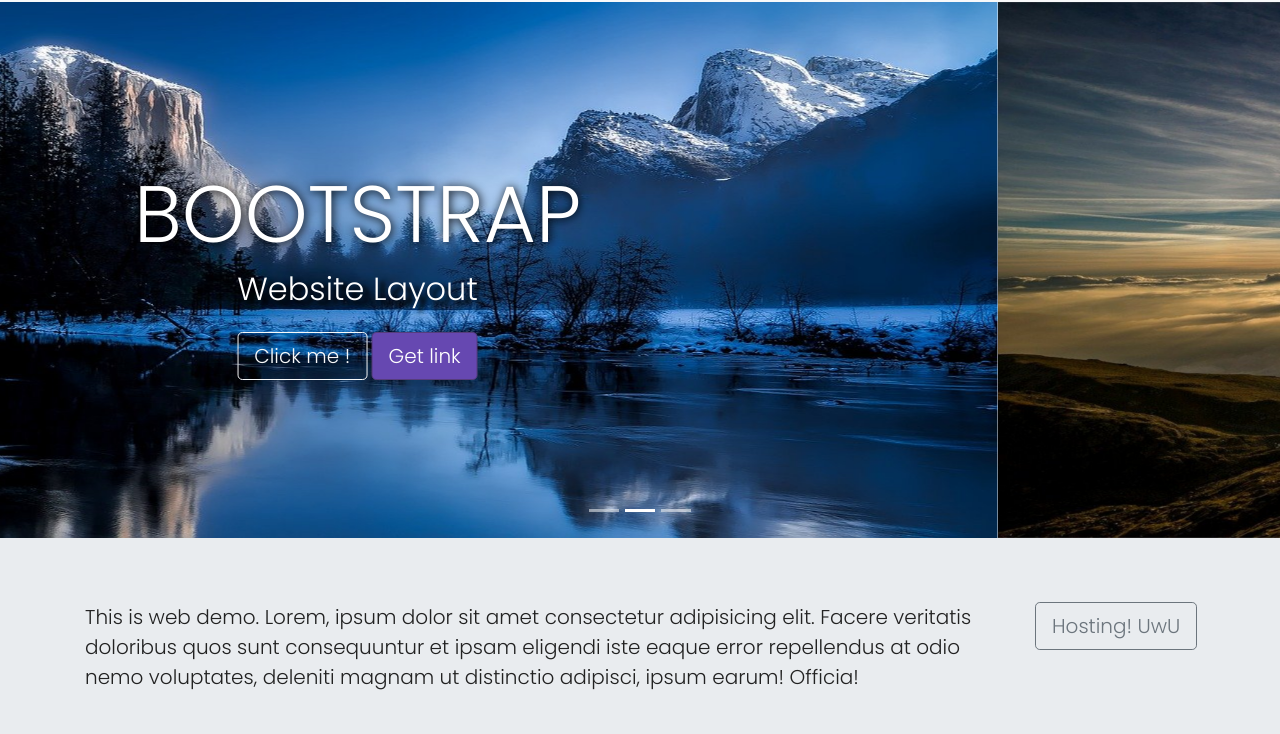
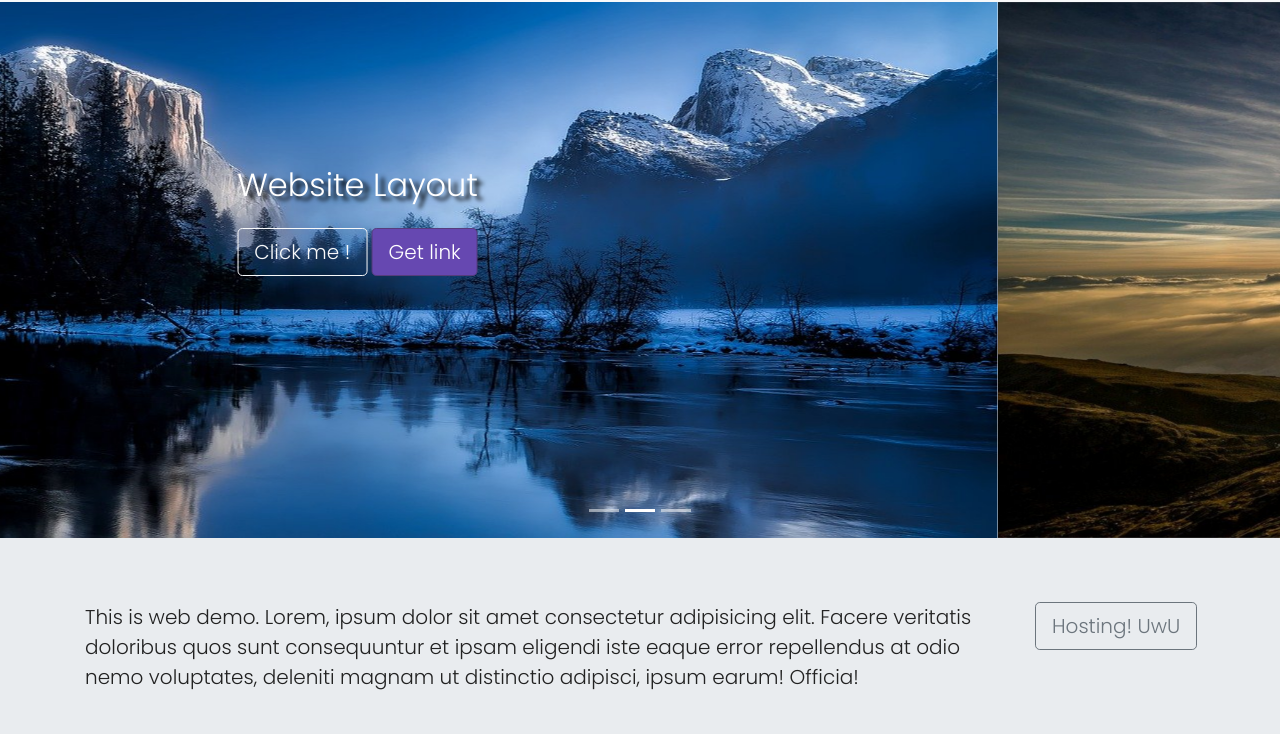
Before and after one commit to Rusian007/Rusian.github.io, a plain HTML site: page web test 8/index.html in a window 1280 px wide. Shown: the part 66-800 px from the top of the page. Drawn offline with nearby package versions, Linux system fonts and the light colour scheme.

Commit message:
Update index.html

```diff
--- a/web test 8/index.html
+++ b/web test 8/index.html
@@ -57,7 +57,7 @@
             <div class="carousel-item active">
                 <img class="d-block w-100 h-" src="img/bg1.jpg" alt="First slide">
                 <div class="carousel-caption">
-                    <h1 class="display-2">Bootstrap</h1>
+
                     <h3>Website Layout</h3>
                     <button type="button" class="btn btn-outline-light btn-lg"> Click me ! </button>
                     <button type="button" class="btn btn-primary btn-lg">Get link</button>
```
